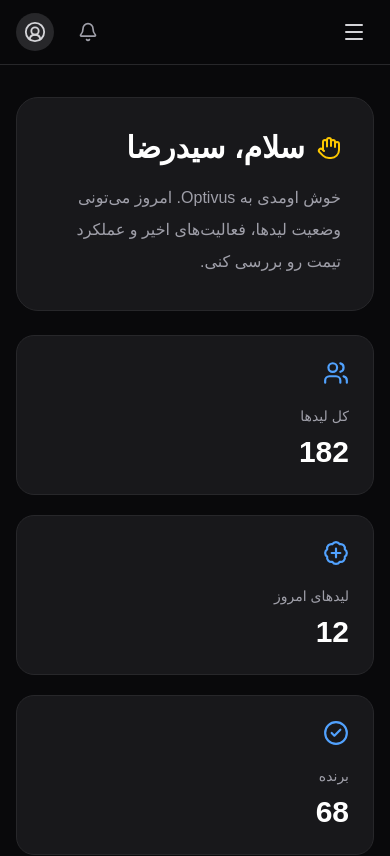
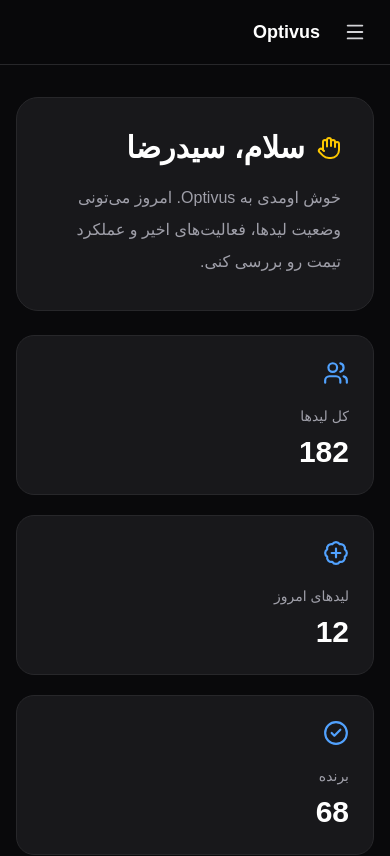
Before and after one commit to rezadrakhshan/Optivus-FrontEnd, a React (Vite) app: page / in a window 390 px wide. Shown: the top 856 px of the page. Built offline with nearby package versions, Linux system fonts and the light colour scheme.

Commit message:
feat(header): Convert hamburger menu to drawer menu

```diff
--- a/src/components/dashboard/Header.tsx
+++ /dev/null
@@ -1,41 +0,0 @@
-import { Bell, CircleUserRound } from "lucide-react";
-
-import HamburgerMenu from "./HamburgerMenu";
-
-export default function Header() {
-  return (
-    <header className="sticky top-0 z-50 border-b border-zinc-800 bg-zinc-950/80 backdrop-blur">
-      <div className="mx-auto flex h-16 max-w-7xl items-center justify-between px-4 sm:px-6 lg:px-8">
-        <HamburgerMenu />
-
-        <div className="flex items-center gap-4">
-          <button
-            className="
-                            rounded-xl
-                            p-2
-                            text-zinc-400
-                            transition
-                            hover:bg-zinc-800
-                            hover:text-white
-                        "
-          >
-            <Bell size={20} />
-          </button>
-
-          <button
-            className="
-                            rounded-full
-                            bg-zinc-800
-                            p-2
-                            text-zinc-300
-                            transition
-                            hover:bg-zinc-700
-                        "
-          >
-            <CircleUserRound size={22} />
-          </button>
-        </div>
-      </div>
-    </header>
-  );
-}
--- /dev/null
+++ b/src/components/navigation/Header.tsx
@@ -0,0 +1,24 @@
+import { Menu, CircleUserRound } from "lucide-react";
+
+interface Props {
+  onMenuClick: () => void;
+}
+
+export default function Header({ onMenuClick }: Props) {
+  return (
+    <header className="sticky top-0 z-40 border-b border-zinc-800 bg-zinc-950/80 backdrop-blur">
+      <div className="mx-auto flex h-16 max-w-7xl items-center justify-between px-4">
+        <div className="flex items-center gap-4">
+          <button
+            onClick={onMenuClick}
+            className="rounded-lg p-2 text-zinc-300 transition hover:bg-zinc-800"
+          >
+            <Menu size={22} />
+          </button>
+
+          <h1 className="text-lg font-semibold text-white">Optivus</h1>
+        </div>
+      </div>
+    </header>
+  );
+}
--- /dev/null
+++ b/src/components/navigation/Navigation.tsx
@@ -0,0 +1,16 @@
+import { useState } from "react";
+
+import Header from "./Header";
+import Sidebar from "./Sidebar";
+
+export default function Navigation() {
+  const [open, setOpen] = useState(false);
+
+  return (
+    <>
+      <Header onMenuClick={() => setOpen(true)} />
+
+      <Sidebar open={open} onClose={() => setOpen(false)} />
+    </>
+  );
+}
--- /dev/null
+++ b/src/components/navigation/Sidebar.tsx
@@ -0,0 +1,53 @@
+import { Dialog, DialogBackdrop, DialogPanel } from "@headlessui/react";
+import { X } from "lucide-react";
+
+import SidebarContent from "./SidebarContent";
+
+interface Props {
+  open: boolean;
+  onClose: () => void;
+}
+
+export default function Sidebar({ open, onClose }: Props) {
+  return (
+    <Dialog open={open} onClose={onClose} className="relative z-50">
+      <DialogBackdrop
+        transition
+        className="fixed inset-0 bg-black/60 duration-300 data-[closed]:opacity-0"
+      />
+
+      <div className="fixed inset-0">
+        <DialogPanel
+          transition
+          className="
+            absolute
+            right-0
+            top-0
+            h-full
+            w-80
+            bg-zinc-950
+            border-l
+            border-zinc-800
+            shadow-2xl
+            transition-transform
+            duration-300
+            data-[closed]:translate-x-full
+          "
+        >
+          <div className="flex items-center justify-between border-b border-zinc-800 p-5">
+            <h2 className="text-xl font-bold text-white">Optivus</h2>
+
+            <button
+              onClick={onClose}
+              className="rounded-lg p-2 text-zinc-400 transition hover:bg-zinc-800 hover:text-white"
+            >
+              <X size={20} />
+            </button>
+          </div>
+
+          <SidebarContent onClose={onClose} />
+        </DialogPanel>
+      </div>
+    </Dialog>
+  );
+}
--- /dev/null
+++ b/src/components/navigation/SidebarContent.tsx
@@ -0,0 +1,37 @@
+import SidebarItem from "./SidebarItem";
+
+import {
+  logoutNavigation,
+  mainNavigation,
+  secondaryNavigation,
+} from "../../navigation/navigation.config";
+
+interface Props {
+  onClose: () => void;
+}
+
+export default function SidebarContent({ onClose }: Props) {
+  return (
+    <div className="flex h-full flex-col justify-between p-4">
+      <div className="space-y-2">
+        {mainNavigation.map((item) => (
+          <div key={item.href} onClick={onClose}>
+            <SidebarItem {...item} />
+          </div>
+        ))}
+      </div>
+
+      <div className="space-y-2 border-t border-zinc-800 pt-4">
+        {secondaryNavigation.map((item) => (
+          <div key={item.href} onClick={onClose}>
+            <SidebarItem {...item} />
+          </div>
+        ))}
+
+        <div onClick={onClose}>
+          <SidebarItem {...logoutNavigation} />
+        </div>
+      </div>
+    </div>
+  );
+}
--- /dev/null
+++ b/src/components/navigation/SidebarItem.tsx
@@ -0,0 +1,33 @@
+import { NavLink } from "react-router-dom";
+import { type LucideIcon } from "lucide-react";
+
+interface Props {
+  title: string;
+  href: string;
+  icon: LucideIcon;
+  onClick?: () => void;
+}
+
+export default function SidebarItem({
+  title,
+  href,
+  icon: Icon,
+  onClick,
+}: Props) {
+  return (
+    <NavLink
+      to={href}
+      onClick={onClick}
+      className={({ isActive }) =>
+        `flex items-center gap-3 rounded-xl px-4 py-3 transition ${
+          isActive
+            ? "bg-blue-600 text-white"
+            : "text-zinc-400 hover:bg-zinc-800 hover:text-white"
+        }`
+      }
+    >
+      <Icon size={20} />
+      <span>{title}</span>
+    </NavLink>
+  );
+}
--- a/src/layouts/DashboardLayout.tsx
+++ b/src/layouts/DashboardLayout.tsx
@@ -1,11 +1,11 @@
 import { Outlet } from "react-router-dom";
 
-import Header from "../components/dashboard/Header";
+import Navigation from "../components/navigation/Navigation";
 
 export default function DashboardLayout() {
     return (
         <main className="min-h-screen bg-zinc-950">
-            <Header />
+            <Navigation />
 
             <div className="mx-auto max-w-7xl px-4 py-8 sm:px-6 lg:px-8">
                 <Outlet />
--- /dev/null
+++ b/src/navigation/navigation.config.ts
@@ -0,0 +1,57 @@
+import {
+  LayoutDashboard,
+  Users,
+  FolderTree,
+  User,
+  Gem,
+  Newspaper,
+  Phone,
+  LogOut,
+} from "lucide-react";
+
+export const mainNavigation = [
+  {
+    title: "داشبورد",
+    href: "/",
+    icon: LayoutDashboard,
+  },
+  {
+    title: "لیدها",
+    href: "/leads",
+    icon: Users,
+  },
+  {
+    title: "دسته‌بندی‌ها",
+    href: "/categories",
+    icon: FolderTree,
+  },
+];
+
+export const secondaryNavigation = [
+  {
+    title: "پروفایل",
+    href: "/profile",
+    icon: User,
+  },
+  {
+    title: "پلن من",
+    href: "/plan",
+    icon: Gem,
+  },
+  {
+    title: "بلاگ",
+    href: "/blogs",
+    icon: Newspaper,
+  },
+  {
+    title: "تماس با ما",
+    href: "/contact",
+    icon: Phone,
+  },
+];
+
+export const logoutNavigation = {
+  title: "خروج",
+  href: "/logout",
+  icon: LogOut,
+};
```
